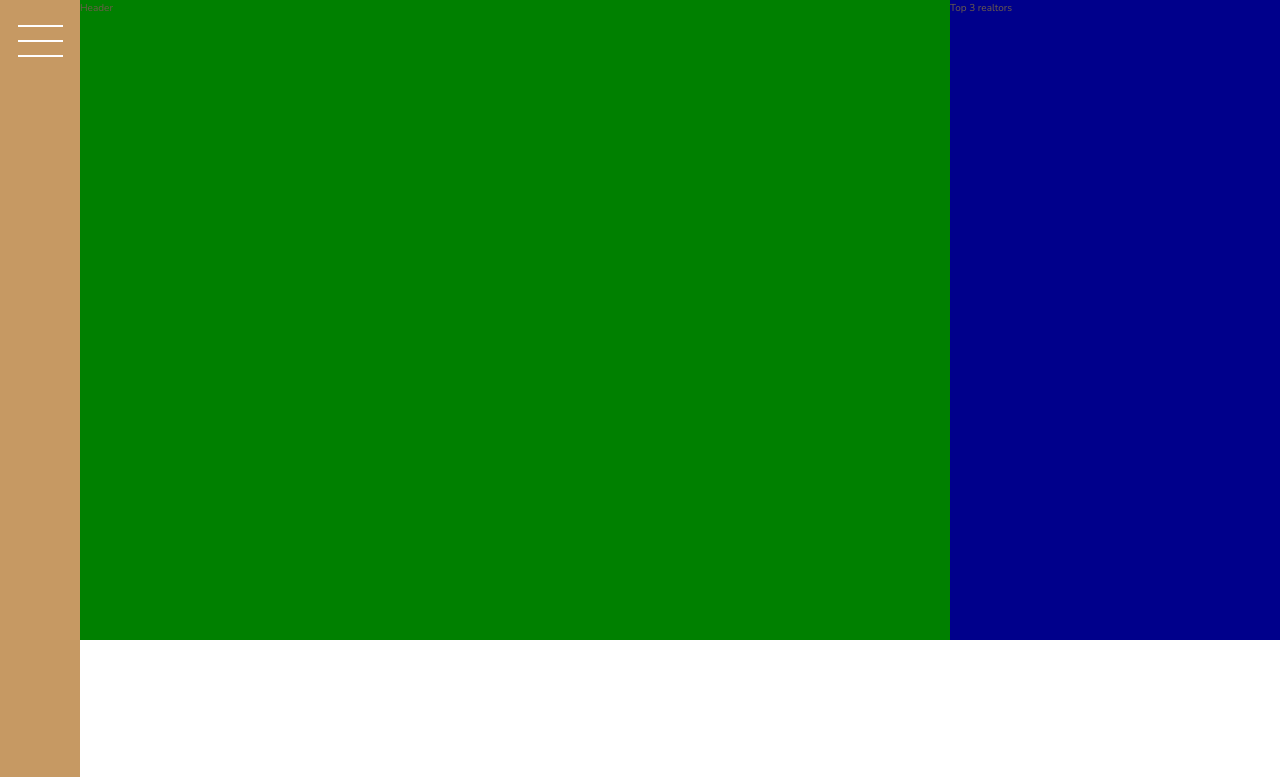
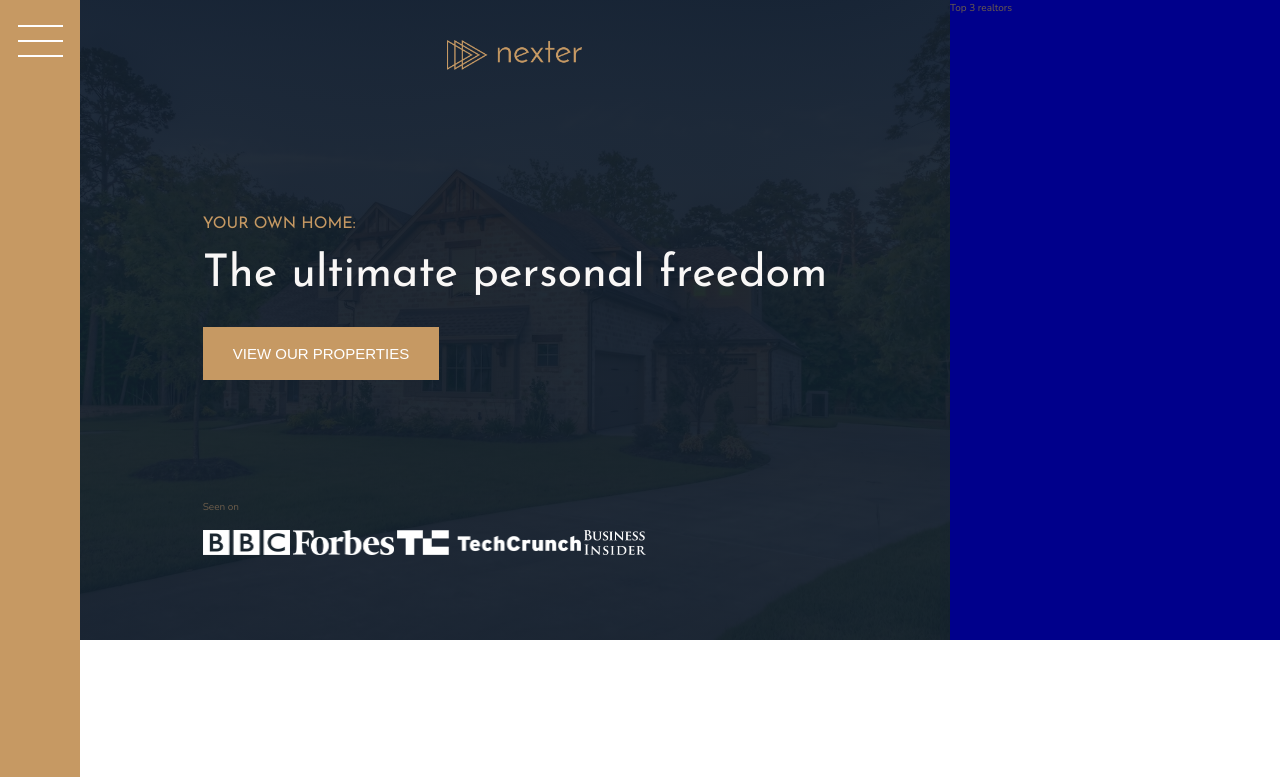
Before and after one commit to RatkoG/nexter, a website: page index.html in a window 1280 px wide. Shown: the top 777 px of the page. Drawn offline with nearby package versions, Linux system fonts and the light colour scheme.

Commit message:
Heading Part 1

```diff
--- a/index.html
+++ b/index.html
@@ -17,7 +17,19 @@
   <div class="sidebar">
     <button class="nav-btn"></button>
   </div>
-  <header class="header">Header</header>
+  <header class="header">
+    <img src="img/logo.png" alt="Nexter logo" class="header__logo">
+    <h3 class="heading-3">Your own home:</h3>
+    <h1 class="heading-1">The ultimate personal freedom</h1>
+    <button class="btn header__btn">View our properties</button>
+    <div class="header__seenon--text">Seen on</div>
+    <div class="header__seenon-logos">
+      <img src="img/logo-bbc.png" alt="Seen on logo 1">
+      <img src="img/logo-forbes.png" alt="Seen on logo 2">
+      <img src="img/logo-techcrunch.png" alt="Seen on logo 3">
+      <img src="img/logo-bi.png" alt="Seen on logo 4">
+    </div>
+  </header>
   <div class="realtors">Top 3 realtors</div>
   <section class="features">
     <div class="feature">
--- a/sass/_header.scss
+++ b/sass/_header.scss
@@ -1,4 +1,34 @@
 .header {
-  background-color: green;
+  background-color: $color-grey-dark-1;
   grid-column: full-start/ col-end 6;
+  background-image: linear-gradient(rgba($color-secondary, .93), rgba($color-secondary, .93)), url(../img/hero.jpeg);
+  background-size: cover;
+  background-position: center;
+  padding: 8rem;
+  padding-top: 4rem;
+
+  display: grid;
+  grid-template-rows: 1fr min-content 6rem 1fr;
+  grid-template-columns: max-content;
+  grid-row-gap: 1.5rem;
+  justify-content: center;
+
+  &__logo {
+    height: 3rem;
+    justify-self: center;
+  }
+
+
+  &__btn {
+    align-self: start;
+    justify-self: start;
+  }
+
+  &__seenon-text {}
+
+  &__seenon-logos {
+    img {
+      height: 2.5rem;
+    }
+  }
 }
--- a/sass/_typography.scss
+++ b/sass/_typography.scss
@@ -5,6 +5,9 @@
 
 .heading-1 {
   @extend %heading;
+  font-size: 4.5rem;
+  color: $color-grey-light-1;
+  line-height: 1;
 }
 
 .heading-2 {
```
Also changed, not shown: css/style.css.
